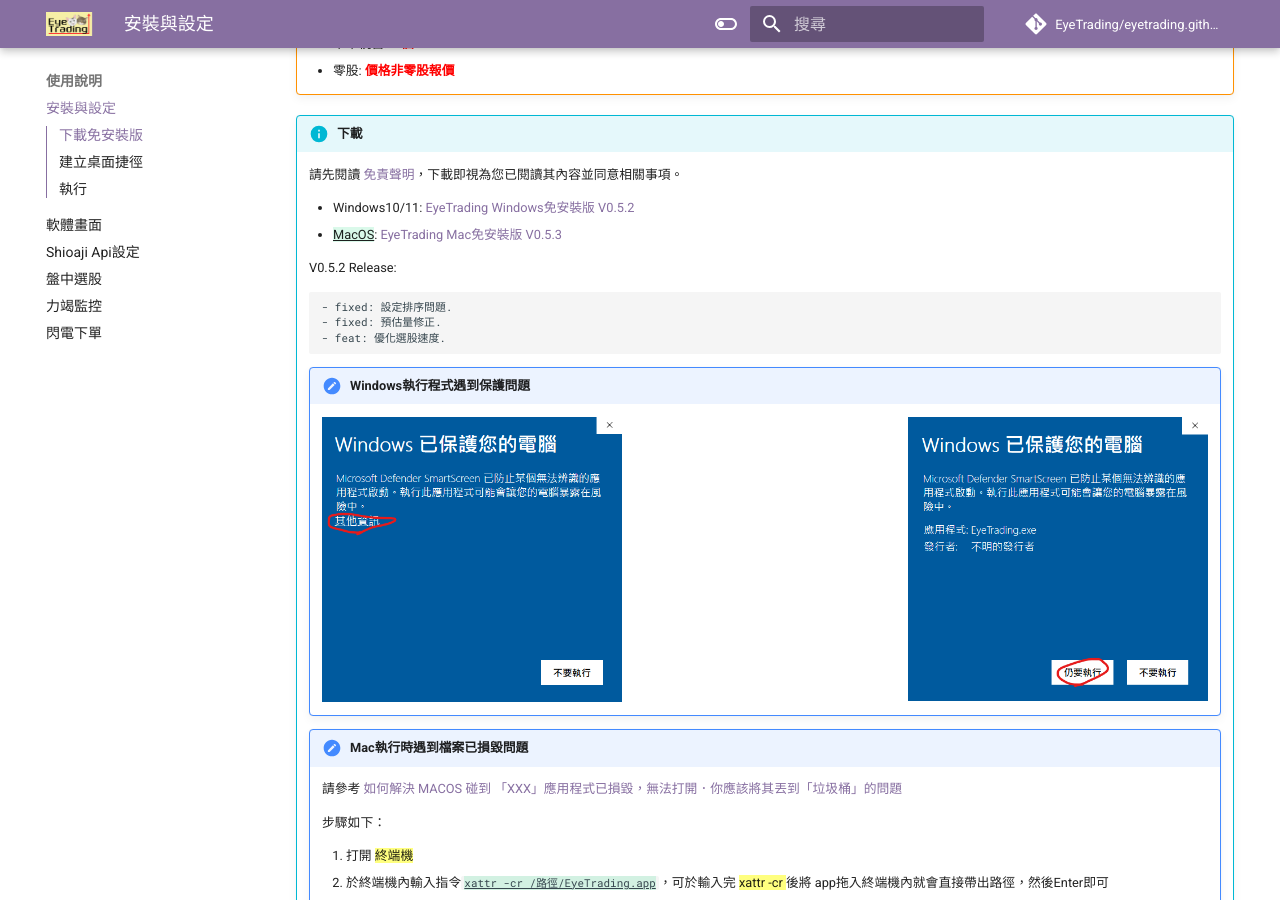
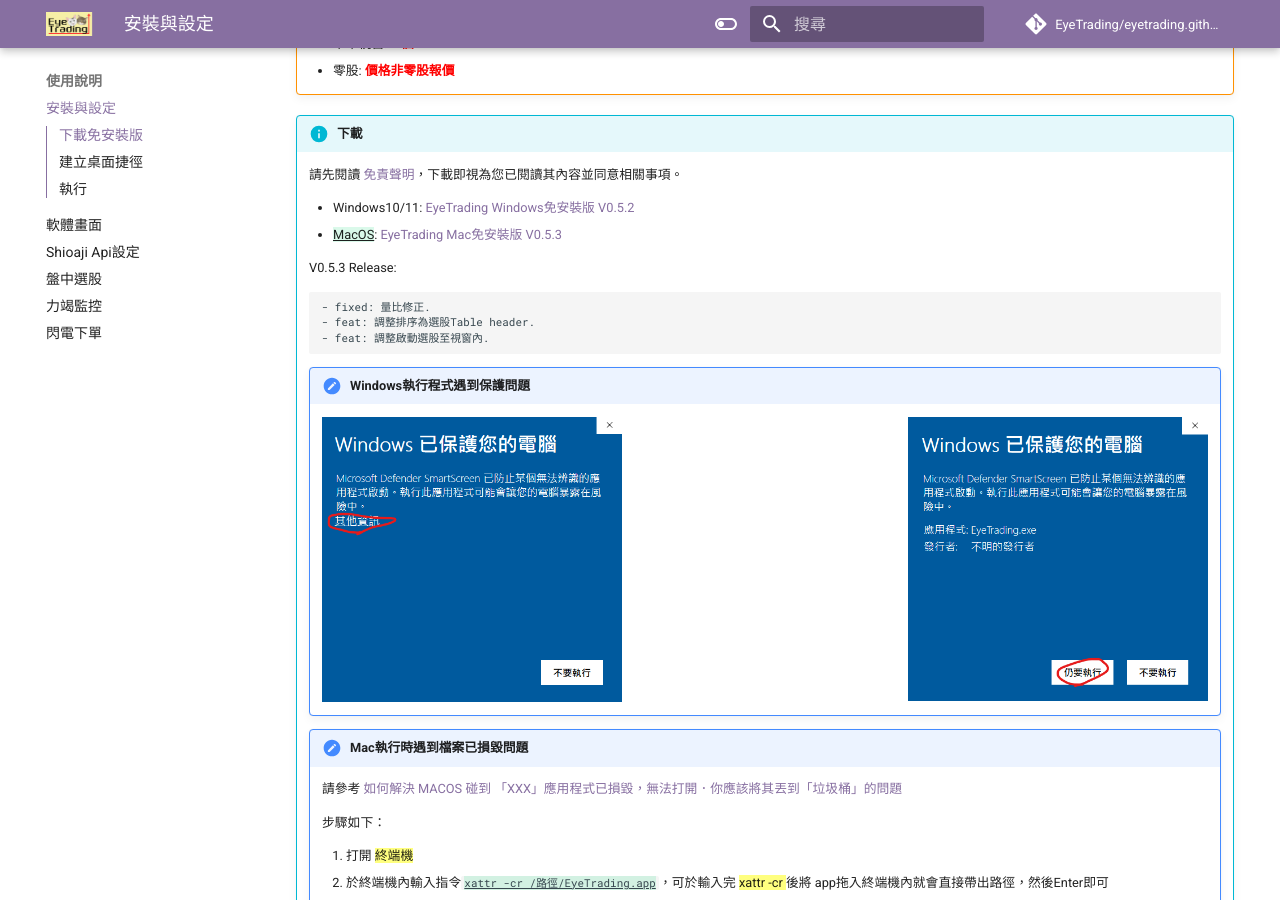
Before and after one commit to EyeTrading/eyetrading.github.io, an MkDocs documentation site: the page built from docs/guides/index.md, in a window 1280 px wide and 900 px high, scrolled down 457 px. Built offline with MkDocs 1.6.1 and Material for MkDocs 9.7.7, drawn with Linux system fonts in a browser that asks for light colours; comment, search, counter and statistics services are not loaded.

Commit message:
Add files via upload

```diff
--- a/docs/guides/index.md
+++ b/docs/guides/index.md
@@ -18,11 +18,11 @@
     - Windows10/11: [EyeTrading Windows免安裝版 V0.5.2](https://github.com/EyeTrading/EyeTrading_win/archive/refs/heads/main.zip)
     - {++MacOS++}: [EyeTrading Mac免安裝版 V0.5.3](https://github.com/EyeTrading/EyeTrading_mac/archive/refs/heads/main.zip)
 
-    V0.5.2 Release:
+    V0.5.3 Release:
 
-        - fixed: 設定排序問題.
-        - fixed: 預估量修正.
-        - feat: 優化選股速度.
+        - fixed: 量比修正.
+        - feat: 調整排序為選股Table header.
+        - feat: 調整啟動選股至視窗內.
 
     !!! tips "Windows執行程式遇到保護問題"
 
```
